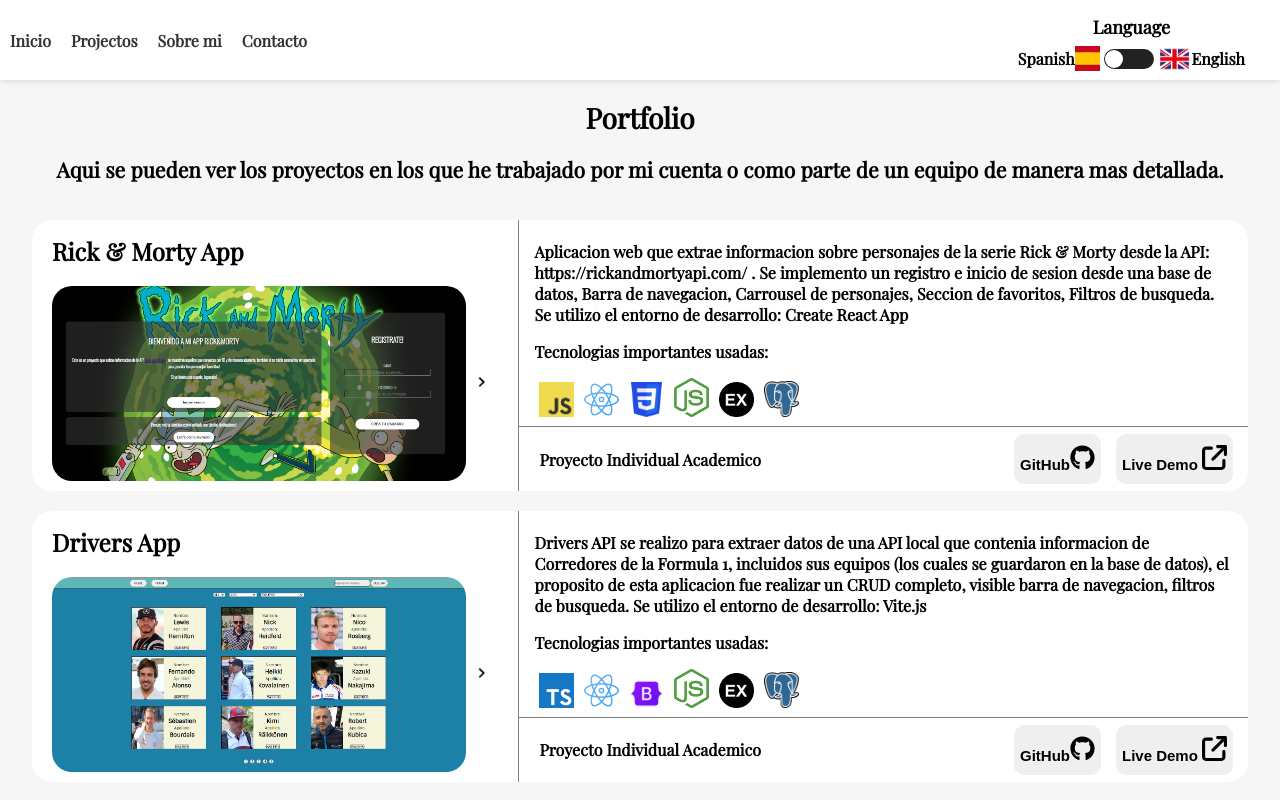
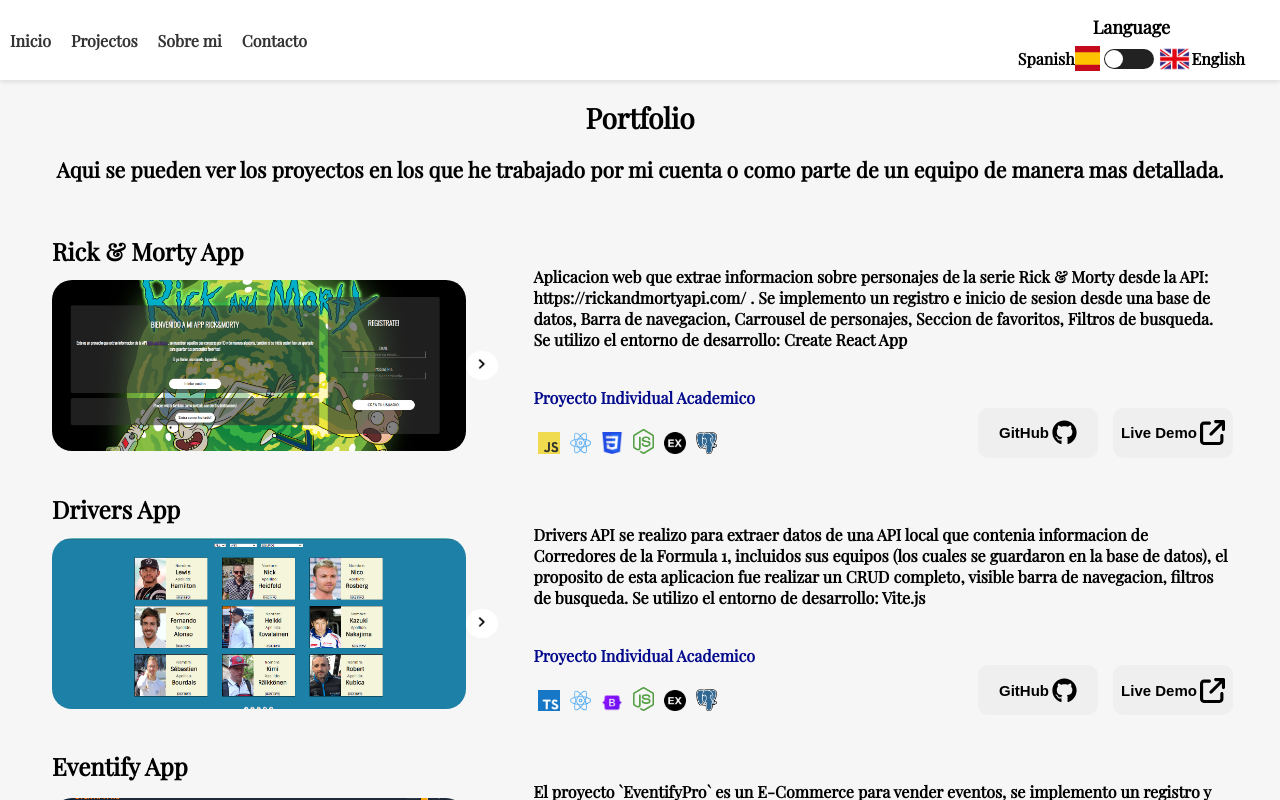
Before and after one commit to GastonSoliz/portfolio-app, a React (Vite) app: page /work in a window 1280 px wide. Shown: the top 800 px of the page. Built offline with nearby package versions, Linux system fonts and the light colour scheme.

Commit message:
adding new styles at card

```diff
--- a/src/components/WorkCard/WorkCard.jsx
+++ b/src/components/WorkCard/WorkCard.jsx
@@ -19,6 +19,7 @@
   return (
     <div className={style.cardContainer}>
       <div className={style.leftSide}>
+        {/* <h3>{lang === "es" ? project.typeES : project.typeEN}</h3> */}
         <h2>{project.name}</h2>
         <div className={style.carrouselContainer}>
           {currentImage !== 0 && (
@@ -39,16 +40,24 @@
       </div>
       <div className={style.rightSide}>
         <div className={style.topSide}>
+            {/* <h4>{lang === "es" ? project.typeES : project.typeEN}</h4> */}
           <p>
             {lang === "es" ? project.descriptionES : project.descriptionEN}
           </p>
-          <p>{lang === "es" ? project.prevES : project.prevEN}</p>
+          {/* <p>{lang === "es" ? project.prevES : project.prevEN}</p>
           {project.tech.map((t, index) => (
             <img src={t} key={index} />
-          ))}
+          ))} */}
         </div>
         <div className={style.bottomSide}>
+          <div className={style.techSide}>
           <h4>{lang === "es" ? project.typeES : project.typeEN}</h4>
+          <div className={style.bottomTech}>
+            {project.tech.map((t, index) => (
+              <img src={t} key={index} className={style.techImg}/>
+            ))}
+          </div>
+          </div>
           <div className={style.btnView}>
             {project.gitHub && (
               <a href={project.gitHub} target="_blank">
--- a/src/components/WorkCard/card.module.css
+++ b/src/components/WorkCard/card.module.css
@@ -4,12 +4,11 @@
   border-radius: 20px;
 
   width: 95%;
+  height: 100%;
 
-  background-color: #fff;
 }
 
 .leftSide {
-  border-right: 1px solid gray;
   width: 40%;
   height: auto;
 }
@@ -70,14 +69,29 @@
 
 .topSide {
   height: 80%;
-  padding: 5px 15px;
+  padding: 30px 15px 0;
 }
+
+/* .topSide h4{
+  padding: 0;
+  color: #030a8c;
+} */
 
 .topSide p{
   font-weight:bold;
 }
 
-.topSide img {
+.techSide h4{
+  padding: 0 15px;
+  color: #030a8c;
+
+}
+
+.bottomTech{
+  padding: 0 15px;
+}
+
+.techImg {
   width: 5%;
   margin: 0 5px;
 }
@@ -85,8 +99,7 @@
 .bottomSide {
   display: flex;
   justify-content: space-between;
-  align-items: center;
-  border-top: 1px solid gray;
+  align-items:end;
   width: 100%;
 }
 
@@ -96,7 +109,18 @@
   margin-right: 15px;
 }
 
+.btnView a{
+  text-decoration: none;
+}
+
 .btnView button {
+  /* background-color: #030a8c; */
+  display: flex;
+  justify-content: center;
+  align-items: center;
+  gap: 3px;
+
+  width: 120px;
   height: 50px;
   border: none;
   border-radius: 10px;
@@ -109,6 +133,7 @@
 }
 
 .btnView button:hover {
+  background-color: #fff;
   transition: 0.3s ease;
   transform: scale(1.1);
 }
```
